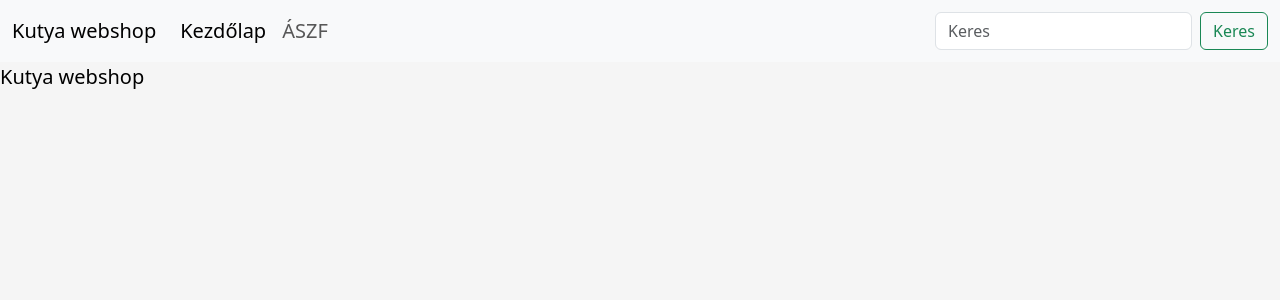
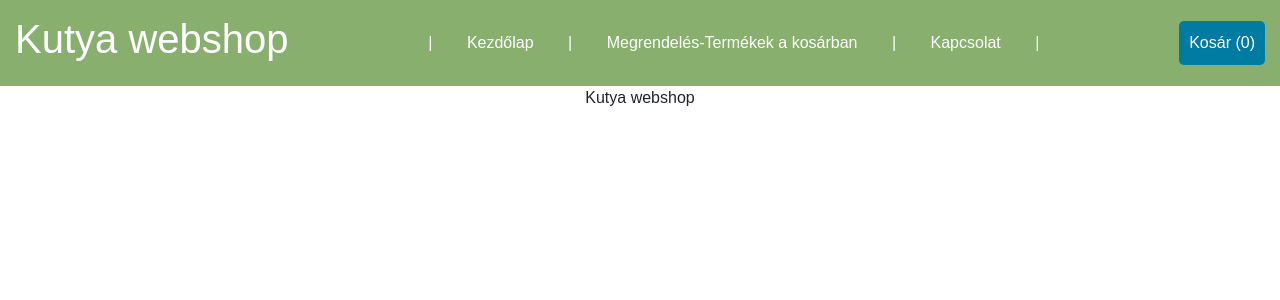
Before and after one commit to peterkore/intalk2, a PHP site: page /index.php in a window 1280 px wide. Shown: the top 300 px of the page. Run offline with PHP 8.4, Linux system fonts and the light colour scheme.

Commit message:
header átszerkesztve, hogy megegyezzen a html fájllal

```diff
--- a/header.php
+++ b/header.php
@@ -7,13 +7,29 @@
 
 <link href="https://cdn.jsdelivr.net/npm/bootstrap@5.3.3/dist/css/bootstrap.min.css" rel="stylesheet" integrity="sha384-QWTKZyjpPEjISv5WaRU9OFeRpok6YctnYmDr5pNlyT2bRjXh0JMhjY6hW+ALEwIH" crossorigin="anonymous">
 <script src="https://cdn.jsdelivr.net/npm/bootstrap@5.3.3/dist/js/bootstrap.bundle.min.js" integrity="sha384-YvpcrYf0tY3lHB60NNkmXc5s9fDVZLESaAA55NDzOxhy9GkcIdslK1eN7N6jIeHz" crossorigin="anonymous"></script>
-<link rel="stylesheet" href="CSS/style.css">
+<link rel="stylesheet" href="styles.css">
 
 </head>
 <!--  html kód -->
   <body>
+
 <header>
-<nav class="navbar navbar-expand-lg bg-body-tertiary">
+        <h1>Kutya webshop</h1>
+        <nav>
+	    <ul class="menu">
+                <li>|</li>
+		<li><a href="index.html">Kezdőlap</a></li>
+		<li>|</li>
+                <li><a href="termekek.html">Megrendelés-Termékek a kosárban</a></li>
+		<li>|</li>
+                <li><a href="#">Kapcsolat</a></li>
+		<li>|</li>
+            </ul>
+        </nav>
+
+        <div class="cart" onclick="viewCart()"> Kosár (<span id="cart-count">0</span>)</div>
+    </header>
+<!--nav class="navbar navbar-expand-lg bg-body-tertiary">
   <div class="container-fluid">
     <button class="navbar-toggler" type="button" data-bs-toggle="collapse" data-bs-target="#navbarTogglerDemo01" aria-controls="navbarTogglerDemo01" aria-expanded="false" aria-label="Toggle navigation">
       <span class="navbar-toggler-icon"></span>
@@ -33,8 +49,6 @@
         <input class="form-control me-2" type="search" name = "keres" placeholder="Keres" aria-label="Search">
         <button class="btn btn-outline-success" type="submit">Keres</button>
       </form>
-    </div>
-  </div>
-</nav>
-
-</header>
+    </div-->
+  <!--/div>
+</nav-->
```
